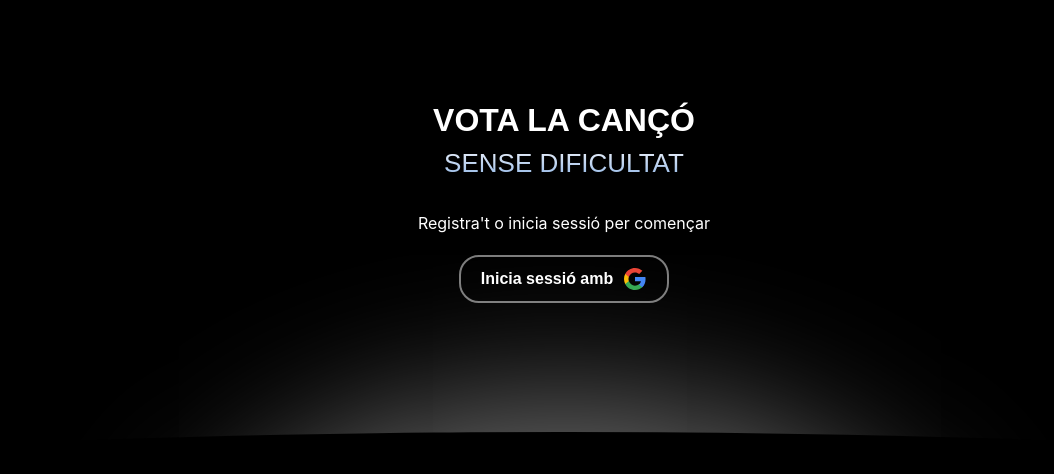
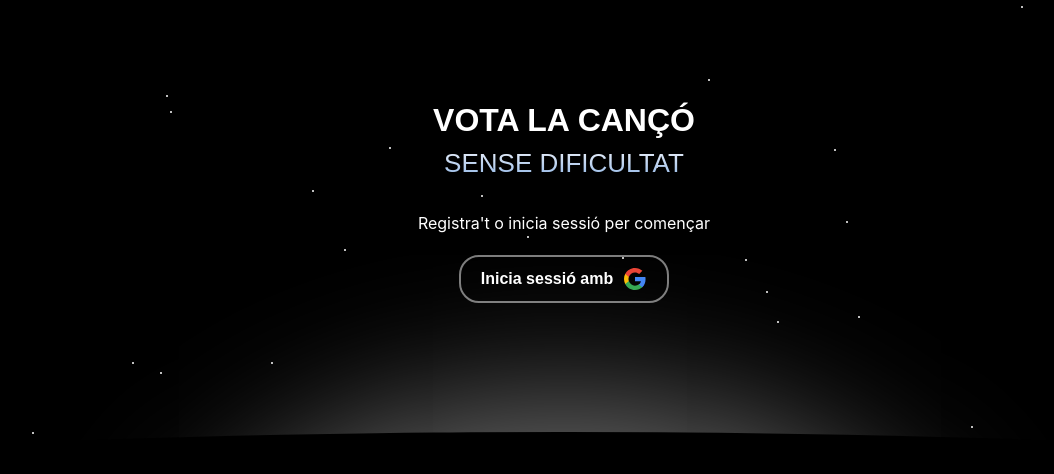
Before and after one commit to inspedralbes/SoundOClock, a Nuxt app in the folder nuxt/: page / in a window 1280 px wide. Shown: the top 474 px of the page, without its empty margins (76-1130 px from the left). Built offline with nearby package versions, Linux system fonts and the light colour scheme; a web font is replaced by a local one.

Commit message:
Add starfield animation to index page

```diff
--- /dev/null
+++ b/nuxt/components/star.vue
@@ -0,0 +1,30 @@
+<template>
+    <div :style="{ top: top + 'px', left: left + 'px', animationDelay: delay + 's' }" class="star"></div>
+</template>
+
+<script>
+export default {
+    props: ['top', 'left', 'delay']
+}
+</script>
+
+<style scoped>
+.star {
+    position: absolute;
+    width: 2px;
+    height: 2px;
+    background-color: white;
+    border-radius: 50%;
+    animation: star-fall 10s linear infinite;
+}
+
+@keyframes star-fall {
+    from {
+        transform: translateY(-100vh) translateX(-100vw);
+    }
+
+    to {
+        transform: translateY(100vh) translateX(100vw);
+    }
+}
+</style>
--- a/nuxt/pages/index.vue
+++ b/nuxt/pages/index.vue
@@ -1,5 +1,8 @@
 <template>
     <div class="container">
+        <div class="starfield">
+            <Star v-for="(star, index) in stars" :key="index" :top="star.top" :left="star.left" :delay="star.delay" />
+        </div>
         <div class="blank-space"></div>
         <div class="title">
             <h1>VOTA LA CANÇÓ</h1>
@@ -31,7 +34,20 @@
 
 <script>
 export default {
-
+    data() {
+        return {
+            stars: []
+        }
+    },
+    mounted() {
+        for (let i = 0; i < 50; i++) {
+            this.stars.push({
+                top: Math.random() * window.innerHeight,
+                left: Math.random() * window.innerWidth,
+                delay: Math.random() * 100,
+            });
+        }
+    }
 };
 
 </script>
@@ -41,7 +57,6 @@ export default {
     display: flex;
     flex-direction: column;
     position: relative;
-    // justify-content: center;
     align-items: center;
     height: 100vh;
     overflow: hidden;
@@ -111,5 +126,15 @@ export default {
         z-index: 98;
         background-color: red;
     }
+
+    .starfield {
+        position: fixed;
+        top: 0;
+        left: 0;
+        width: 100%;
+        height: 100%;
+        overflow: hidden;
+        z-index: -1;
+    }
 }
 </style>
```
